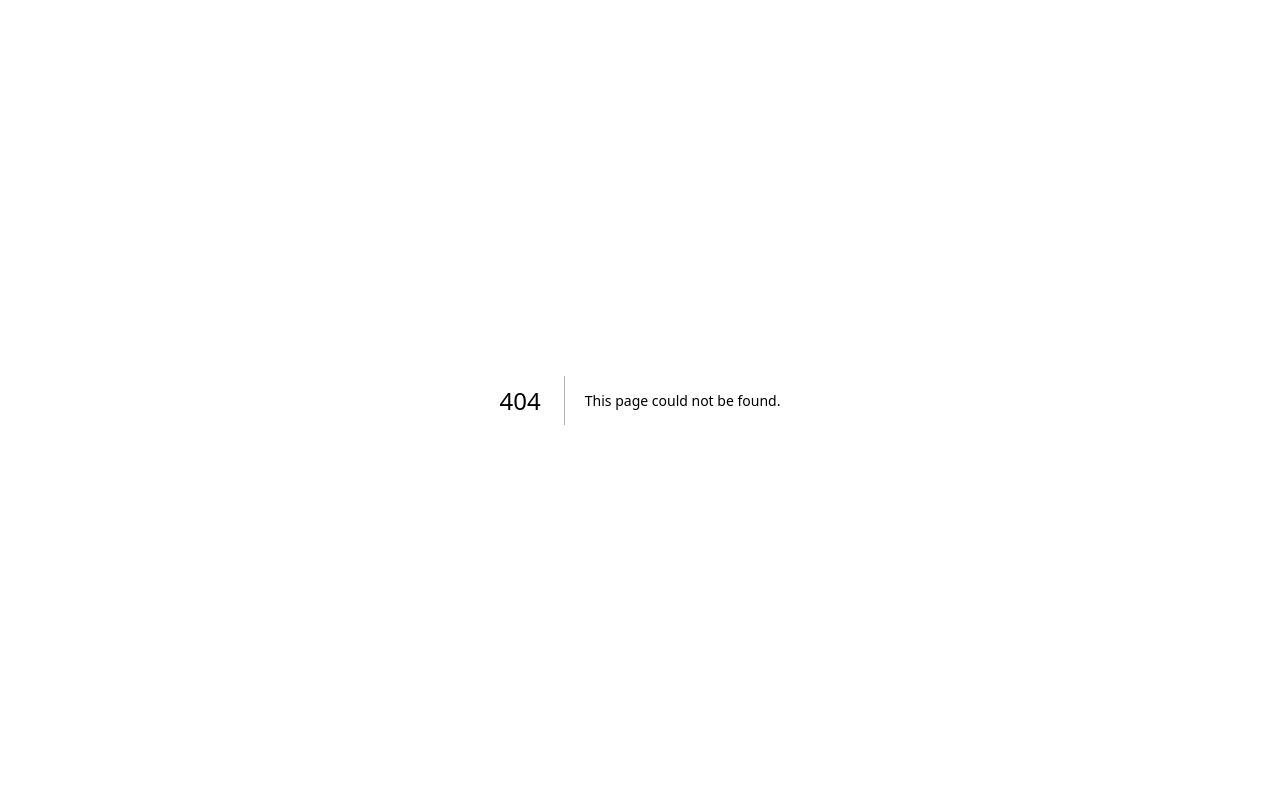
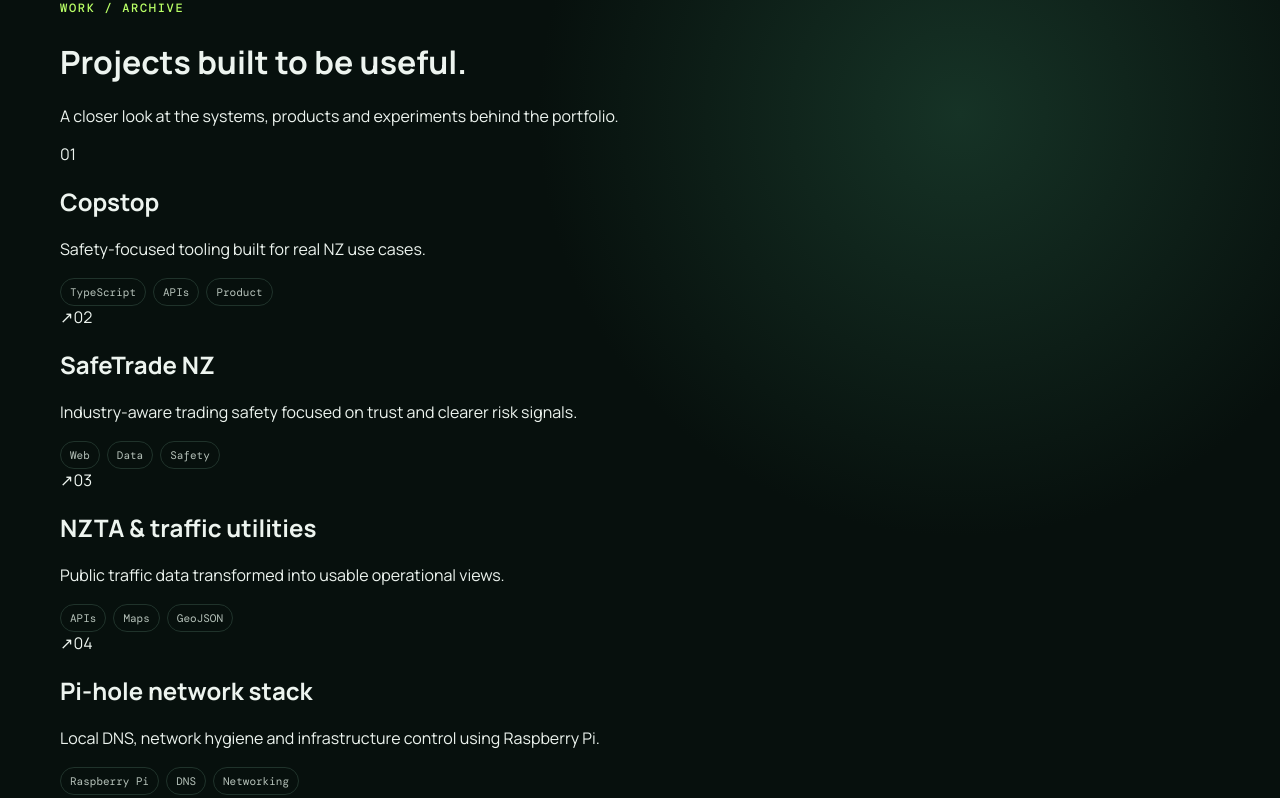
Before and after one commit to lukeponga-dev/lukeponga-portfolio, a Next.js app: page /projects in a window 1280 px wide. Before the commit this address had no page. Shown: the top 798 px of the page. Built offline with nearby package versions, Linux system fonts and the light colour scheme.

Commit message:
Add portfolio project archive

```diff
--- /dev/null
+++ b/app/projects/page.tsx
@@ -0,0 +1,14 @@
+import Link from "next/link";
+
+const projects = [
+  { slug: "copstop", title: "Copstop", description: "Safety-focused tooling built for real NZ use cases.", stack: ["TypeScript", "APIs", "Product"] },
+  { slug: "safe-trade-nz", title: "SafeTrade NZ", description: "Industry-aware trading safety focused on trust and clearer risk signals.", stack: ["Web", "Data", "Safety"] },
+  { slug: "nzta-traffic", title: "NZTA & traffic utilities", description: "Public traffic data transformed into usable operational views.", stack: ["APIs", "Maps", "GeoJSON"] },
+  { slug: "pi-hole", title: "Pi-hole network stack", description: "Local DNS, network hygiene and infrastructure control using Raspberry Pi.", stack: ["Raspberry Pi", "DNS", "Networking"] },
+  { slug: "ai-creative", title: "AI creative & story systems", description: "Generative art, branding experiments and AI story pipelines.", stack: ["AI", "Genkit", "Creative"] },
+  { slug: "api-dashboards", title: "API dashboards & mobile apps", description: "Backend truth surfaced cleanly for operators and users.", stack: ["APIs", "Mobile", "Dashboards"] },
+];
+
+export default function ProjectsPage() {
+  return <main className="wrap projects-page"><div className="eyebrow">WORK / ARCHIVE</div><h1>Projects built to be useful.</h1><p className="lead">A closer look at the systems, products and experiments behind the portfolio.</p><div className="project-list">{projects.map((project, i) => <Link className="project-row" href={`/projects/${project.slug}`} key={project.slug}><span className="project-index">0{i + 1}</span><div><h2>{project.title}</h2><p>{project.description}</p><div className="tags">{project.stack.map(t => <span className="tag" key={t}>{t}</span>)}</div></div><span className="arrow">↗</span></Link>)}</div></main>;
+}
```
